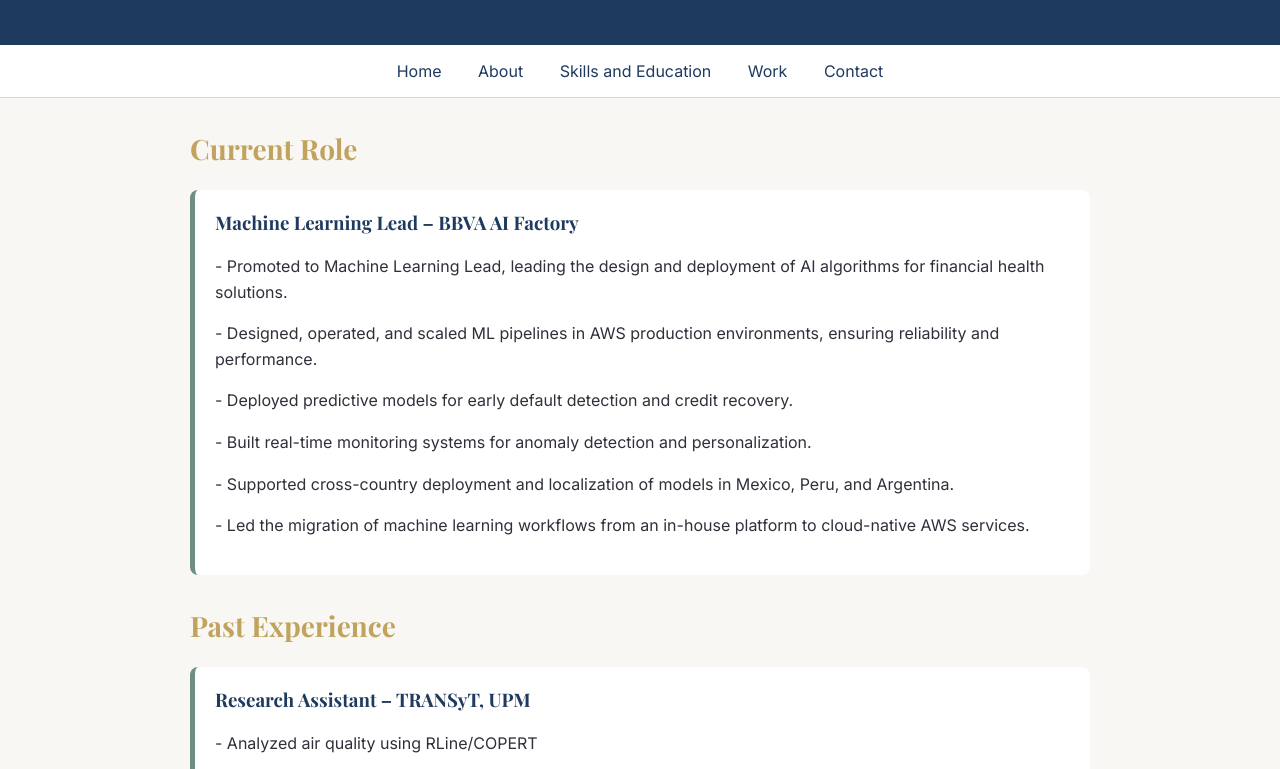
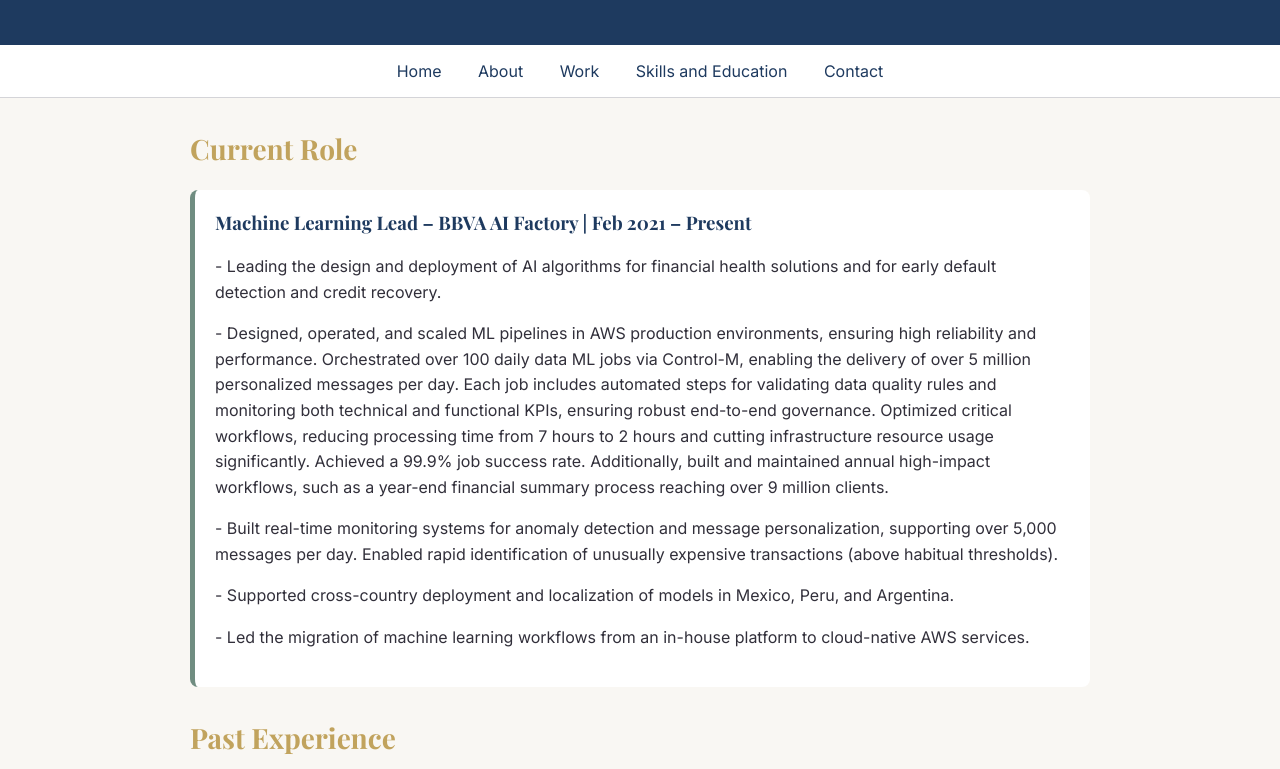
Before and after one commit to Agaisina/portfolio, a plain HTML site: page work.html in a window 1280 px wide. Shown: the part 154-923 px from the top of the page. Drawn offline with nearby package versions, Linux system fonts and the light colour scheme.

Commit message:
Changes in portfolio

```diff
--- a/work.html
+++ b/work.html
@@ -15,19 +15,18 @@
   <nav>
     <a href="index.html">Home</a>
     <a href="about.html">About</a>
+    <a href="work.html">Work</a>
     <a href="skills.html">Skills and Education</a>
-    <a href="work.html">Work</a>
     <a href="contact.html">Contact</a>
   </nav>
   <main>
     <section>
       <h2>Current Role</h2>
       <div class="card">
-        <h3>Machine Learning Lead – BBVA AI Factory</h3>
-        <p>- Promoted to Machine Learning Lead, leading the design and deployment of AI algorithms for financial health solutions.</p>
-        <p>- Designed, operated, and scaled ML pipelines in AWS production environments, ensuring reliability and performance.</p>
-        <p>- Deployed predictive models for early default detection and credit recovery.</p>
-        <p>- Built real-time monitoring systems for anomaly detection and personalization.</p>
+        <h3>Machine Learning Lead – BBVA AI Factory | Feb 2021 – Present </h3>
+        <p>- Leading the design and deployment of AI algorithms for financial health solutions and for early default detection and credit recovery.</p>
+        <p>- Designed, operated, and scaled ML pipelines in AWS production environments, ensuring high reliability and performance. Orchestrated over 100 daily data ML jobs via Control-M, enabling the delivery of over 5 million personalized messages per day. Each job includes automated steps for validating data quality rules and monitoring both technical and functional KPIs, ensuring robust end-to-end governance. Optimized critical workflows, reducing processing time from 7 hours to 2 hours and cutting infrastructure resource usage significantly. Achieved a 99.9% job success rate. Additionally, built and maintained annual high-impact workflows, such as a year-end financial summary process reaching over 9 million clients.</p>
+        <p>- Built real-time monitoring systems for anomaly detection and message personalization, supporting over 5,000 messages per day. Enabled rapid identification of unusually expensive transactions (above habitual thresholds).</p>
         <p>- Supported cross-country deployment and localization of models in Mexico, Peru, and Argentina.</p>
         <p>- Led the migration of machine learning workflows from an in-house platform to cloud-native AWS services.</p>
       </div>
@@ -36,14 +35,14 @@
     <section>
       <h2>Past Experience</h2>
       <div class="card">
-        <h3>Research Assistant – TRANSyT, UPM</h3>
+        <h3>Research Assistant – TRANSyT, UPM | Oct 2020 – Feb 2021</h3>
         <p>- Analyzed air quality using RLine/COPERT</p>
         <p>- Processed spatial data using Google Earth Engine and ArcGIS</p>
         <p>- Developed and deployed ArcGIS tools via the GEE API.</p>
       </div>
 
       <div class="card">
-        <h3>Intern – Forest Engineering Dept., UPM</h3>
+        <h3>Intern – Forest Engineering Dept., UPM | Jul 2020 – Oct 2020</h3>
         <p>
           - Developed custom Python tools to support GIS-based environmental analysis, with a focus on spatial connectivity and landscape metrics. One such contribution was the creation of
           <a href="https://github.com/Agaisina/CCI-ArcMap-Tools" target="_blank">CCI ArcMap Tools</a>, a specialized toolkit for calculating the Connectivity Index in ArcMap environments.
@@ -73,7 +72,7 @@
       <h2>Personal Projects</h2>
       <div class="card">
         <p>
-          In 2025, I entered a new learning phase focused on full-stack development and large language models. As part of this, I am currently building a personal end-to-end project that integrates an LLM with a frontend built in HTML and a backend using Node.js. This project aims to deepen my understanding of modern application architecture and AI integration.
+          In 2025, I entered a new learning phase centered on full-stack development and large language models (LLMs). I'm currently developing a personal end-to-end project that integrates an LLM with a custom frontend (HTML/CSS/JavaScript) and a Node.js backend. This hands-on initiative is designed to deepen my expertise in modern application architecture, AI integration, and real-world LLM deployment workflows.
         </p>
         <p>
           This builds upon a solid foundation developed in 2024, when I made a clear decision to strengthen my data science skills through hands-on experience. I participated in real-world challenges competitions, often in collaboration with a brilliant and supportive colleague.
```
Also changed, not shown: about.html (+1 -6 lines), contact.html (+1 -1 lines), index.html (+1 -1 lines), skills.html (+1 -1 lines).
